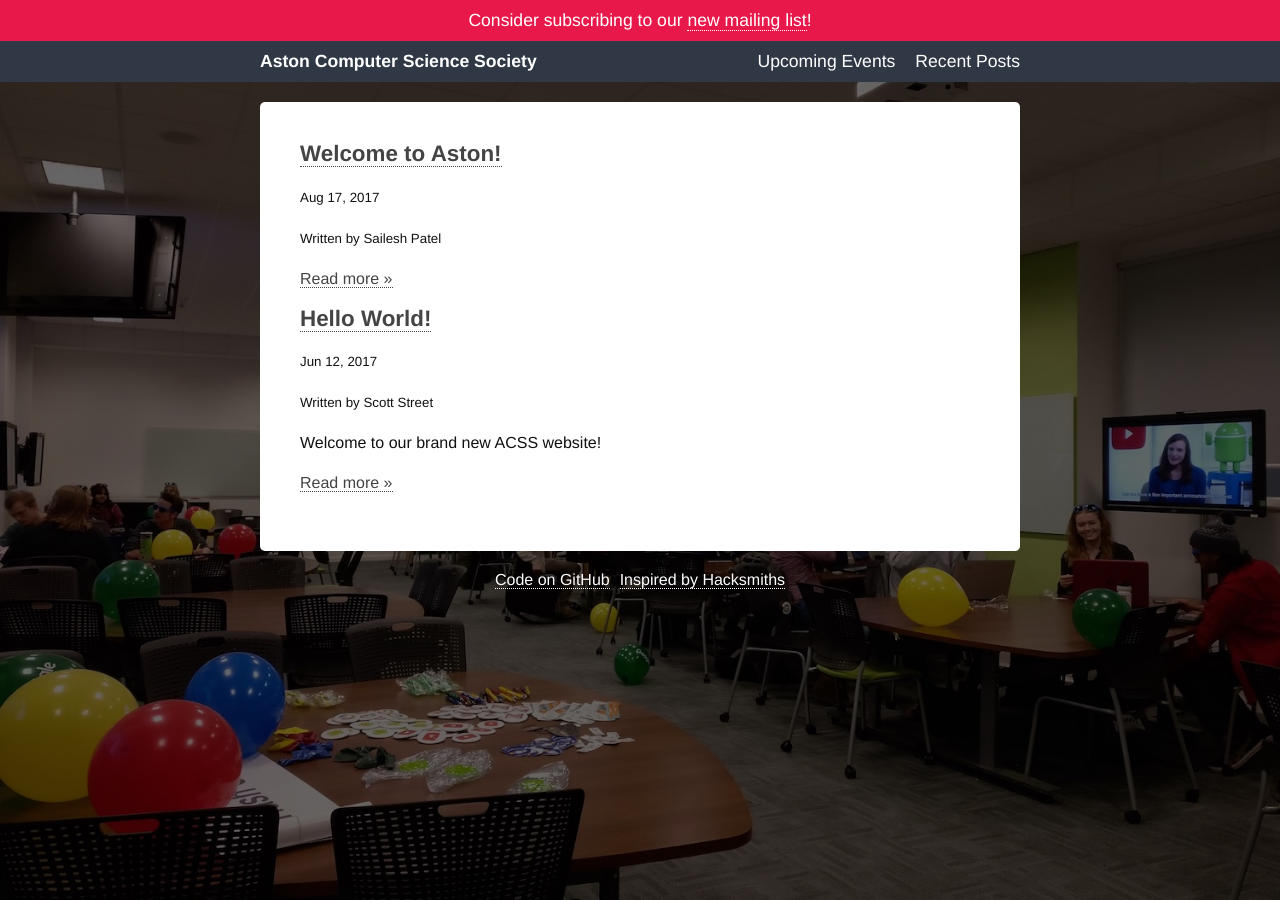
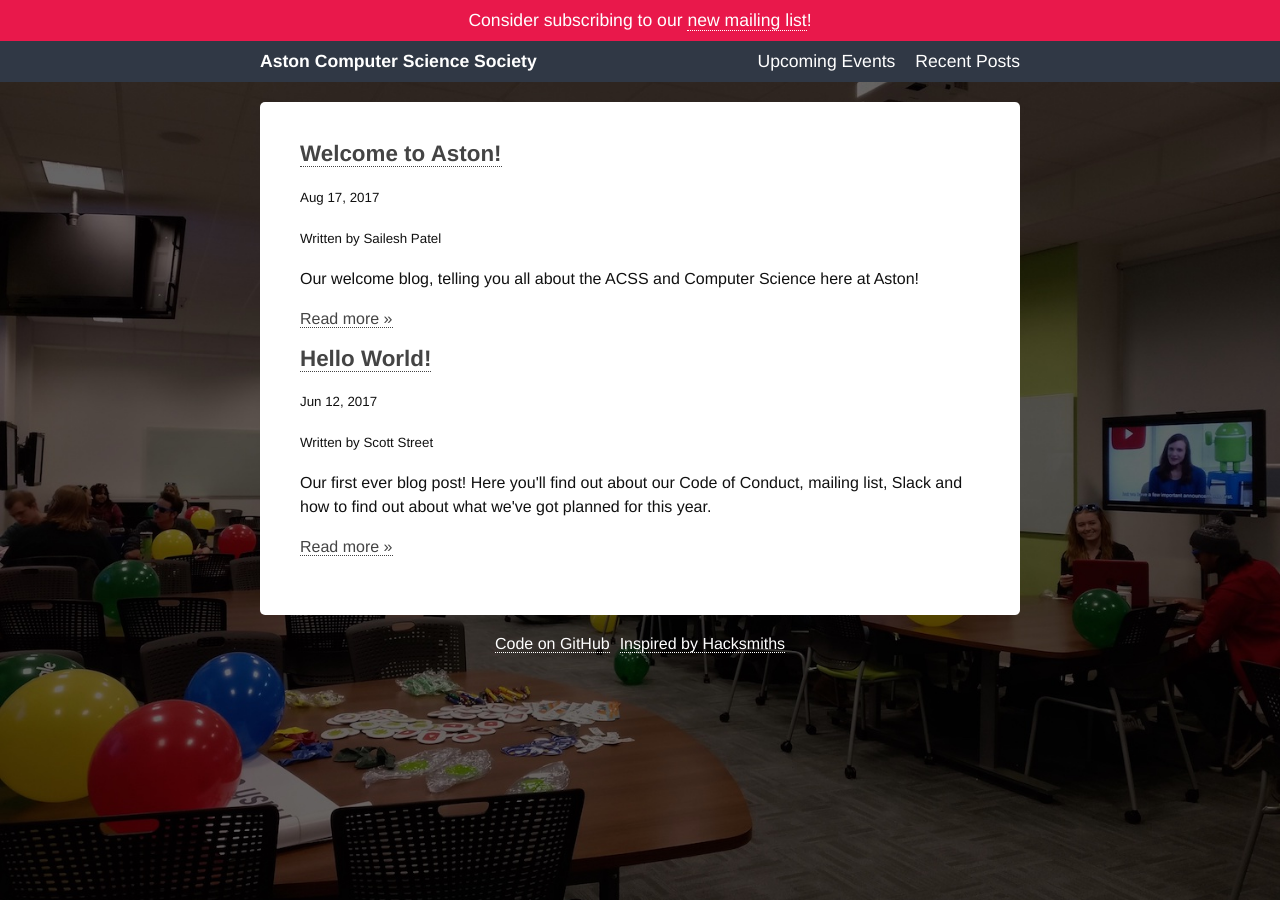
Before and after one commit to aston-css/astoncss.com, a Jekyll site: the page built from posts.html, in a window 1280 px wide. Built offline with Jekyll 4.4.1, drawn with Linux system fonts in a browser that asks for light colours.

Commit message:
added description meta-data

```diff
--- a/_posts/2017-06-12-hello-world.md
+++ b/_posts/2017-06-12-hello-world.md
@@ -3,6 +3,7 @@ layout: post
 title:  "Hello World!"
 date:   2017-06-12 19:30:00 +0000
 author: Scott Street
+description: Our first ever blog post! Here you'll find out about our Code of Conduct, mailing list, Slack and how to find out about what we've got planned for this year.
 ---
 
 Welcome to our brand new ACSS website!
--- a/_posts/2017-08-17-welcome-to-aston.md
+++ b/_posts/2017-08-17-welcome-to-aston.md
@@ -3,6 +3,7 @@ layout: post
 title:  "Welcome to Aston!"
 date:   2017-08-17 00:00:00 +0000
 author: Sailesh Patel
+description: Our welcome blog, telling you all about the ACSS and Computer Science here at Aston!
 ---
 
 ![](/img/acss-cutout.png)
--- a/posts.html
+++ b/posts.html
@@ -9,7 +9,8 @@ layout: default
       <h2><a href="{{ post.url | prepend: site.baseurl | prepend: site.url }}">{{ post.title }}</a></h2>
       <p class="date"><small>{{ post.date | date: "%b %-d, %Y" }}</small></p>
       <p class="author"><small>Written by {{ post.author }}</small></p>
-      {% if post.summary %}{{ post.summary }}{% else %}{{ post.excerpt | strip_html | strip_newlines | truncate: 240 }}{% endif %}
+      <p class="description">{{ post.description }}</p>
+      <!--{% if post.summary %}{{ post.summary }}{% else %}{{ post.excerpt | strip_html | strip_newlines | truncate: 240 }}{% endif %} -->
       <p><a href="{{ post.url | prepend: site.baseurl | prepend: site.url }}">Read more &raquo;</a></p>
     </article>
   {% endfor %}
```
